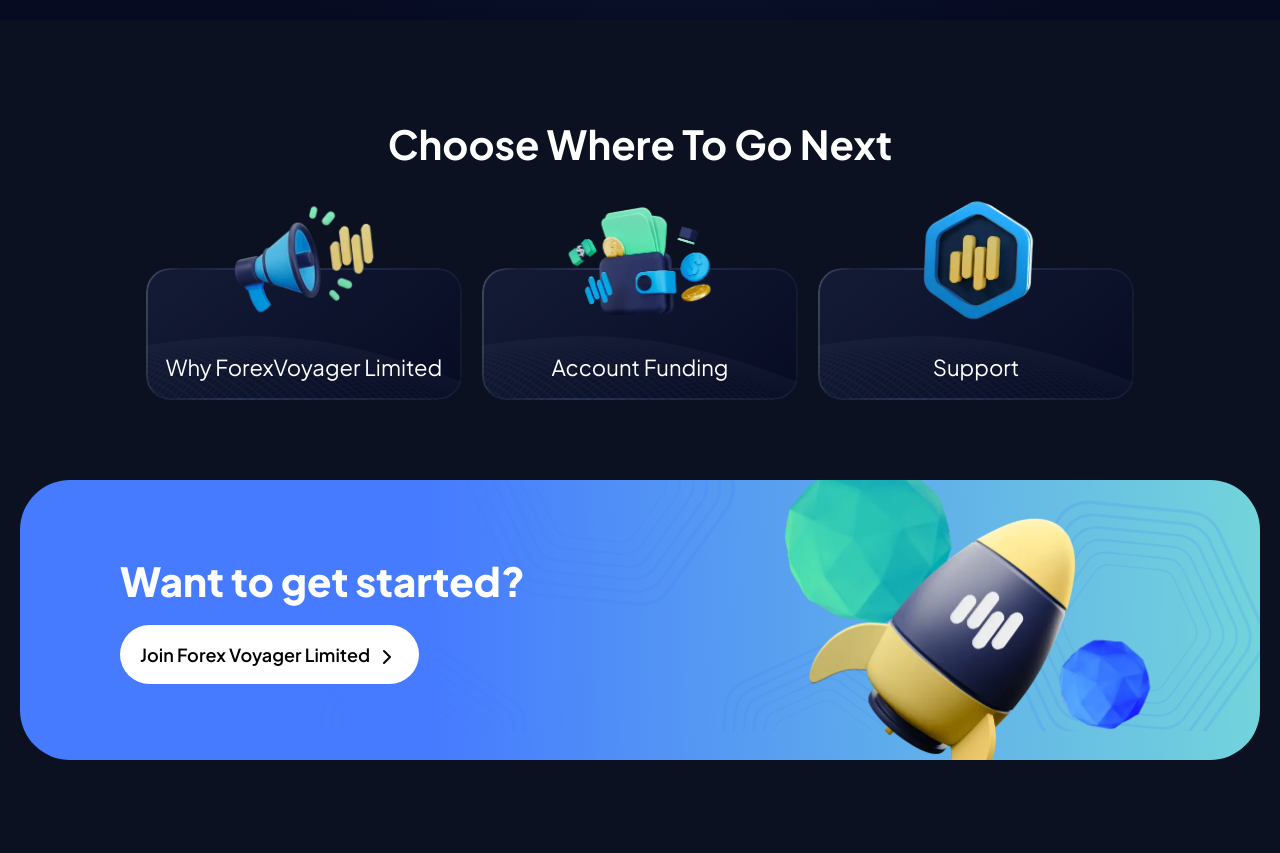
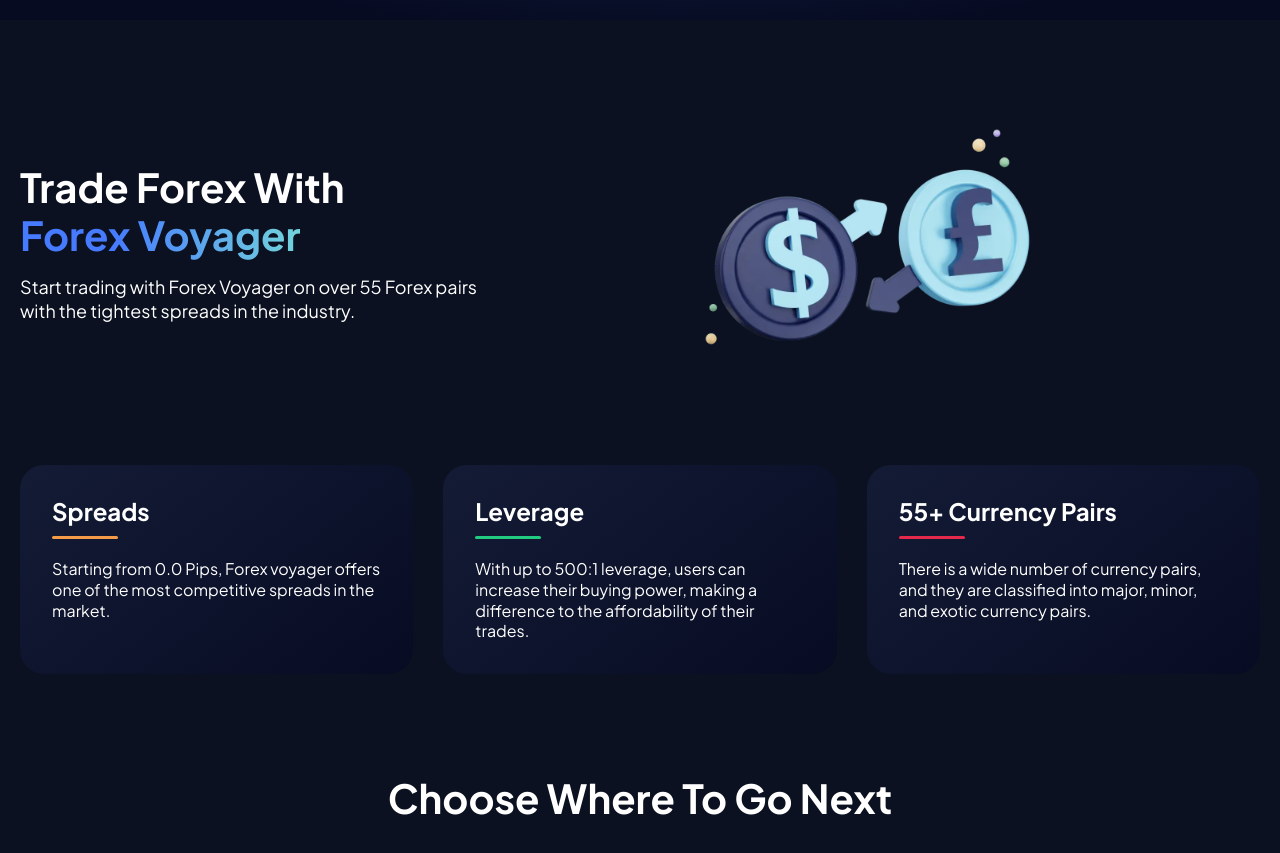
Before and after one commit to jimmyhinsu/forex-voyager-limited, a React (Create React App) app: page /forexproducts in a window 1280 px wide. Shown: the part 1920-2773 px from the top of the page. Built offline with nearby package versions, Linux system fonts and the light colour scheme.

Commit message:
complated forexpage

```diff
--- a/src/module/forexproducts/forex.scss
+++ b/src/module/forexproducts/forex.scss
@@ -587,3 +587,124 @@ p {
         }
     }
 }
+
+.trade-forex {
+    margin: 100px 0;
+
+    .container {
+        max-width: 1372px;
+        margin: 0 auto;
+        padding: 0 20px;
+
+        .trade-grid {
+            display: grid;
+            grid-template-columns: repeat(2, 1fr);
+            align-items: center;
+            gap: 120px;
+
+            .start-trading {
+                h3 {
+                    color: #fff;
+                    font-size: 40px;
+                }
+
+                span {
+                    background: linear-gradient(88.9deg, #467bff 33.43%, #75d9d9 103.55%);
+                    color: transparent;
+                    background-clip: text;
+                    font-size: 40px;
+                    font-weight: 700;
+                }
+                p {
+                    font-size: 18px;
+                    color: #fff;
+                    margin-top: 16px;
+                    line-height: 1.3;
+                    max-width: 460px;
+                }
+            }
+
+            .trade-with-mb {
+                width: 60%;
+                img {
+                    height: 100%;
+                    width: 100%;
+                }
+            }
+        }
+    }
+}
+
+.card-seaction {
+    margin: 100px 0;
+
+    .conatiner {
+        max-width: 1372px;
+        margin: 0 auto;
+        padding: 0 20px;
+
+        .cards-grid {
+            display: grid;
+            grid-template-columns: repeat(3, 1fr);
+            gap: 30px;
+            align-items: center;
+
+            .whyselectus-cards-grid-items1 {
+                padding: 32px;
+                background-image: linear-gradient(142.26deg, #141b35 1.22%, #060b22 105.61%);
+                border-radius: 24px;
+                display: flex;
+                justify-content: start;
+                align-items: start;
+                gap: 10px;
+                flex-direction: column;
+                position: relative;
+                overflow: hidden;
+                height: -webkit-fill-available;
+
+                span {
+                    color: #fff;
+                    font-size: 24px;
+                    font-weight: 700;
+                }
+
+                p {
+                    color: #fff;
+                    font-size: 16px;
+                    font-weight: 400;
+                    line-height: 1.3;
+                    padding-top: 10px;
+
+                    @media (max-width: 576px) {
+                        font-size: 14px;
+                    }
+                }
+
+                .whyselectus-cards-bottom-line-sc {
+                    width: 20%;
+                    height: 3px;
+                    border-radius: 5px;
+                    background: #f59b47;
+                }
+
+                .whyselectus-cards-bottom-line-trd {
+                    width: 20%;
+                    height: 3px;
+                    border-radius: 5px;
+                    background: #e5294b;
+                }
+
+                .whyselectus-cards-bottom-line {
+                    width: 20%;
+                    height: 3px;
+                    border-radius: 5px;
+                    background: rgb(33, 203, 128);
+                }
+
+                @media (max-width: 576px) {
+                    padding: 20px;
+                }
+            }
+        }
+    }
+}
--- a/src/module/forexproducts/index.js
+++ b/src/module/forexproducts/index.js
@@ -11,6 +11,7 @@ import Gotonext from '../home/gotonext';
 import Wanttoget from '../home/wanttoget';
 import Benefitfrom from '../../components/benefitfrom';
 import whatisforex from '../../assets/images/what-is-forex.webp';
+import tradewith from '../../assets/images/trade-with-mb.webp';
 
 export default function Forexproducts() {
     const [activeButton, setActiveButton] = useState("Forex");
@@ -335,7 +336,7 @@ export default function Forexproducts() {
 
                                     <p>The Foreign Exchange market has no physical location and operates 24 hours a day. Refer to our Trading Hours and be informed on the relevant dates and trading sessions.</p>
 
-                                    <p>MultiBank Group offers Forex major, cross and exotic pairs to trade in the Forex markets with deep liquidity. Benefit from the best trading tools and cutting-edge MetaTrader 4 and MetaTrader 5 trading platforms, available on all our accounts.</p>
+                                    <p>Forex Voyage offers Forex major, cross and exotic pairs to trade in the Forex markets with deep liquidity. Benefit from the best trading tools and cutting-edge MetaTrader 4 and MetaTrader 5 trading platforms, available on all our accounts.</p>
                                 </div>
                             </div>
                             <div className='what-is-img'>
@@ -346,6 +347,44 @@ export default function Forexproducts() {
                 </div>
             </div>
 
+            <div className='trade-forex'>
+                <div className='container'>
+                    <div className='trade-grid'>
+                        <div className='start-trading'>
+                            <h3>Trade Forex With</h3>
+                            <span>Forex Voyager</span>
+                            <p>Start trading with Forex Voyager on over 55 Forex pairs with the tightest spreads in the industry.</p>
+                        </div>
+                        <div className='trade-with-mb'>
+                            <img src={tradewith} alt="error" />
+                        </div>
+                    </div>
+                </div>
+            </div>
+
+            <div className='card-seaction'>
+                <div className='conatiner'>
+                    <div className='cards-grid'>
+                        <div className="whyselectus-cards-grid-items1">
+                            <span>Spreads</span>
+                            <div className="whyselectus-cards-bottom-line-sc"></div>
+                            <p>Starting from 0.0 Pips, Forex voyager offers one of the most competitive spreads in the market.</p>
+                        </div>
+
+                        <div className="whyselectus-cards-grid-items1">
+                            <span>Leverage</span>
+                            <div className="whyselectus-cards-bottom-line"></div>
+                            <p>With up to 500:1 leverage, users can increase their buying power, making a difference to the affordability of their trades.</p>
+                        </div>
+
+                        <div className="whyselectus-cards-grid-items1">
+                            <span>55+ Currency Pairs</span>
+                            <div className="whyselectus-cards-bottom-line-trd"></div>
+                            <p>There is a wide number of currency pairs, and they are classified into major, minor, and exotic currency pairs.</p>
+                        </div>
+                    </div>
+                </div>
+            </div>
 
             <Gotonext />
             <Wanttoget />
```
Also changed, not shown: src/assets/images/trade-with-mb.webp (added).
